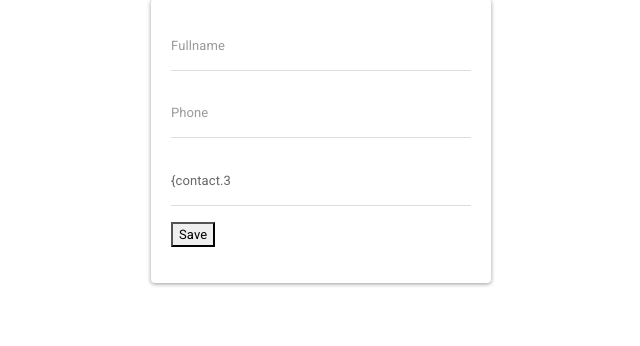
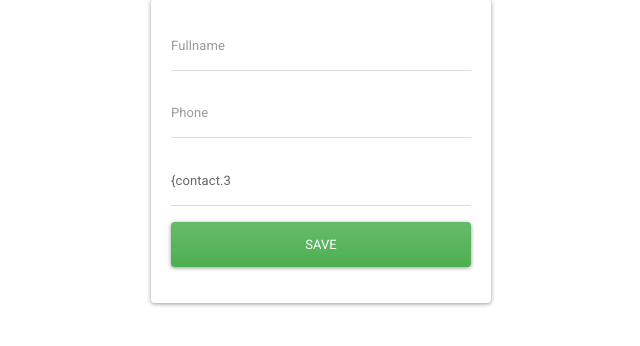
Before and after one commit to andresshare/app_contacto_flask, a Flask app: template templates/edit-contact.html in a window 1280 px wide. Shown: the part 129-475 px from the top of the page, without its empty margins (319-959 px from the left). Run offline with Flask 2, Linux system fonts and the light colour scheme; the template is opened without the code that fills it, so the values that code supplies are empty; some libraries are stand-ins or nearby versions.

Commit message:
modificacion de boton

```diff
--- a/templates/edit-contact.html
+++ b/templates/edit-contact.html
@@ -17,8 +17,8 @@
                 <div class="form-group">
                     <input type="text" name="email" placeholder="Email" value="{contact.3" class="form-control">
                 </div>
-                <div class="form-group" class="btn btn-sucess btn-block">
-                    <button type="submit">
+                <div class="form-group" >
+                    <button type="submit" class="btn btn-success btn-block">
                         Save
                     </button>
                 </div>
```
